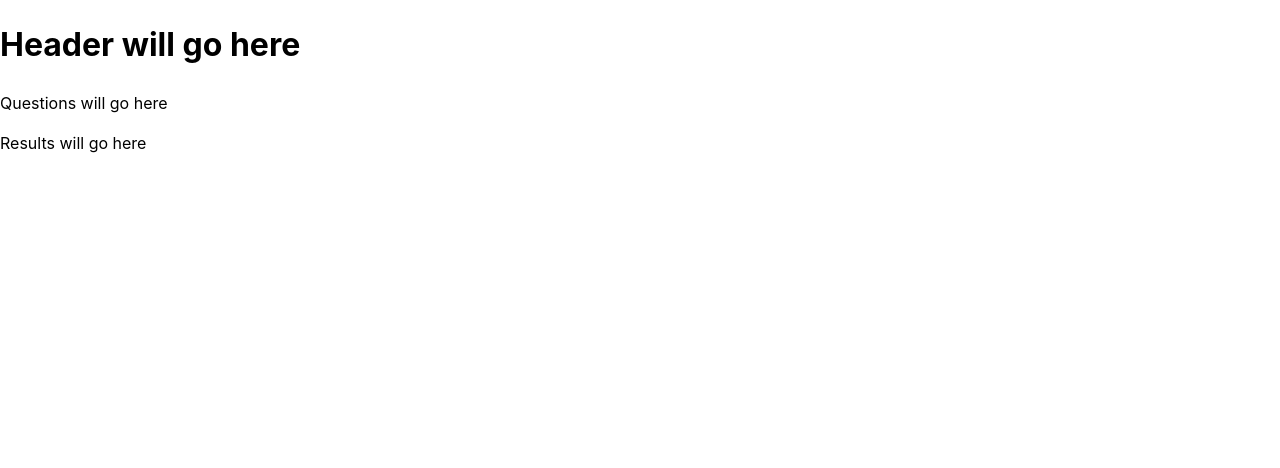
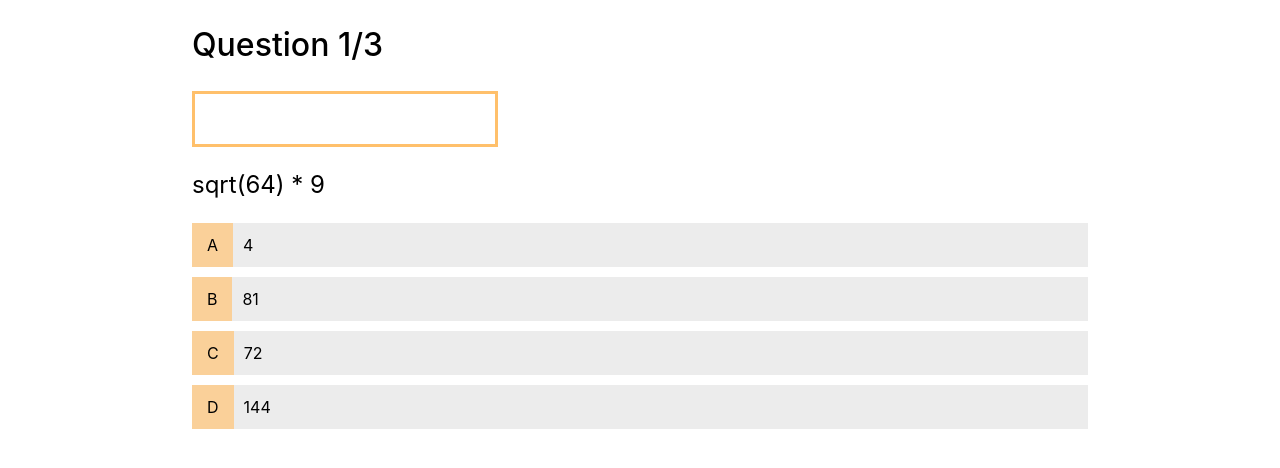
Before and after one commit to Paulvitalis200/quiz-react, a React (Vite) app: page /quiz/1 in a window 1280 px wide. Shown: the top 468 px of the page. Built offline with nearby package versions, Linux system fonts and the light colour scheme.

Commit message:
Style Quiz component

```diff
--- a/src/components/Question.tsx
+++ b/src/components/Question.tsx
@@ -1,9 +1,49 @@
-function Question() {
+import styled from "styled-components";
+import { OptionInterface, QuestionInterface } from "../models/quiz";
+
+interface QuestionProps {
+  question: QuestionInterface;
+  answerQuestion: (option: OptionInterface) => void;
+}
+
+function Question({ question, answerQuestion }: QuestionProps) {
+  console.log("MY QUESTION: ", question);
+  // const [question, setQuestion] = useState(question)
   return (
     <>
-      <p>Questions will go here</p>
+      <QuestionText>{question.text}</QuestionText>
+      {question.options.map((option: OptionInterface) => (
+        <QuestionContainer key={option.id}>
+          <OptionLabel>{option.label}</OptionLabel>
+          <OptionText>{option.text}</OptionText>
+        </QuestionContainer>
+      ))}
     </>
   );
 }
 
+const QuestionText = styled.h2`
+  margin-top: 20px;
+  margin-bottom: 20px;
+  font-weight: 400;
+`;
+
+const QuestionContainer = styled.div`
+  background: rgb(236, 236, 236);
+  margin-bottom: 10px;
+  display: flex;
+  &:hover {
+    cursor: pointer;
+  }
+`;
+
+const OptionLabel = styled.p`
+  background: #fad099;
+  padding: 10px 15px;
+  margin: 0;
+`;
+const OptionText = styled.p`
+  padding: 10px;
+  margin: 0;
+`;
 export default Question;
--- /dev/null
+++ b/src/components/Quiz.tsx
@@ -0,0 +1,25 @@
+import { useState } from "react";
+import { OptionInterface, QuestionInterface } from "../models/quiz";
+import Question from "./Question";
+
+interface QuizProps {
+  questions: QuestionInterface[];
+  currentQuestion: number;
+  answerQuestion: (option: OptionInterface) => void;
+}
+function Quiz({ questions, currentQuestion, answerQuestion }: QuizProps) {
+  console.log("PROPS: ", questions);
+  const [question, setQuestion] = useState<QuestionInterface>(
+    questions[currentQuestion]
+  );
+
+  console.log("HErE: ", currentQuestion);
+
+  return (
+    <>
+      <Question question={question} answerQuestion={answerQuestion} />
+    </>
+  );
+}
+
+export default Quiz;
--- a/src/components/QuizHeader.tsx
+++ b/src/components/QuizHeader.tsx
@@ -1,9 +1,32 @@
-function QuizHeader() {
+import styled from "styled-components";
+
+interface QuizHeaderProps {
+  currentQuestion: number;
+}
+function QuizHeader({ currentQuestion }: QuizHeaderProps) {
   return (
     <>
-      <h1>Header will go here</h1>
+      <HeaderTitle>Question {currentQuestion}/3</HeaderTitle>
+      <ProgressSection>
+        <ProgressBar></ProgressBar>
+      </ProgressSection>
     </>
   );
 }
 
+const HeaderTitle = styled.h1`
+  font-weight: 500;
+`;
+
+const ProgressSection = styled.div`
+  width: 300px;
+  height: 50px;
+  border: 3px solid #ffc06b;
+`;
+const ProgressBar = styled.div`
+  background: #ffc06b;
+  height: 50px;
+  width: 0;
+`;
+
 export default QuizHeader;
--- a/src/pages/QuizPage.tsx
+++ b/src/pages/QuizPage.tsx
@@ -1,24 +1,40 @@
 import { useParams } from "react-router-dom";
 import data from "../data/quizes.json";
-import { QuizInterface } from "../models/quiz";
+import { OptionInterface, QuizInterface } from "../models/quiz";
 import QuizHeader from "../components/QuizHeader";
-import Question from "../components/Question";
 import Results from "../components/Results";
+import Quiz from "../components/Quiz";
+import styled from "styled-components";
+import { useState } from "react";
 
 function QuizPage() {
   const { id } = useParams();
 
   const quiz = data.find((quiz: QuizInterface) => quiz.id === parseInt(id!));
+  const [currentQuestion, setCurrentQuestion] = useState(1);
+  const [correctAnswers, setCorrectAnswers] = useState(0);
 
+  const answerQuestion = (option: OptionInterface) => {
+    console.log("OPTION CLICKED");
+  };
   console.log(quiz);
   if (!quiz) return <>No quiz found with that ID</>;
   return (
-    <>
-      <QuizHeader />
-      <Question />
-      <Results />
-    </>
+    <Main>
+      <QuizHeader currentQuestion={currentQuestion} />
+      <Quiz
+        questions={quiz.questions}
+        currentQuestion={currentQuestion}
+        answerQuestion={answerQuestion}
+      />
+      {/* <Results /> */}
+    </Main>
   );
 }
 
+const Main = styled.main`
+  width: 70%;
+  margin: 0 auto;
+`;
+
 export default QuizPage;
```
Also changed, not shown: src/models/quiz.ts (+4 -4 lines).
